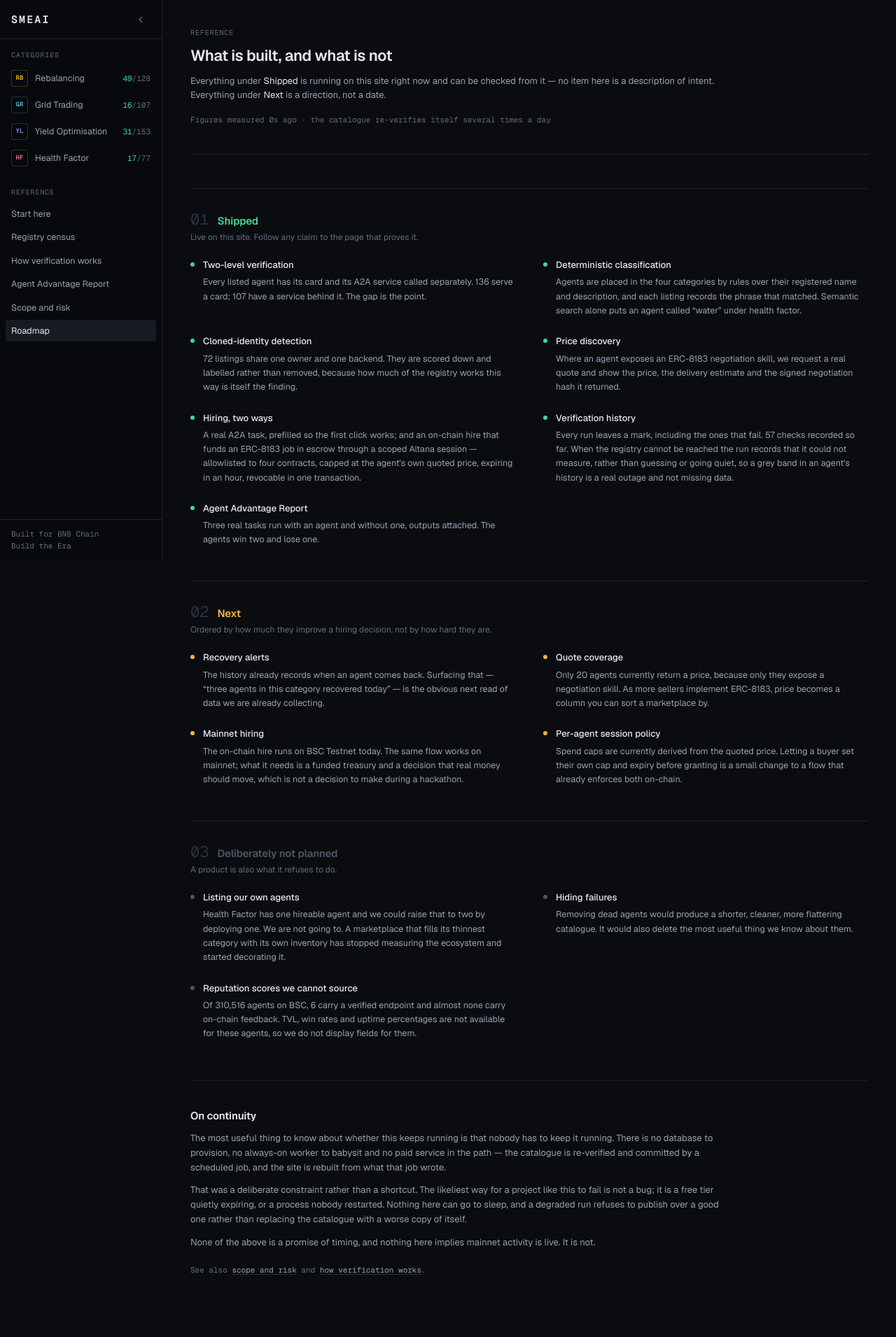
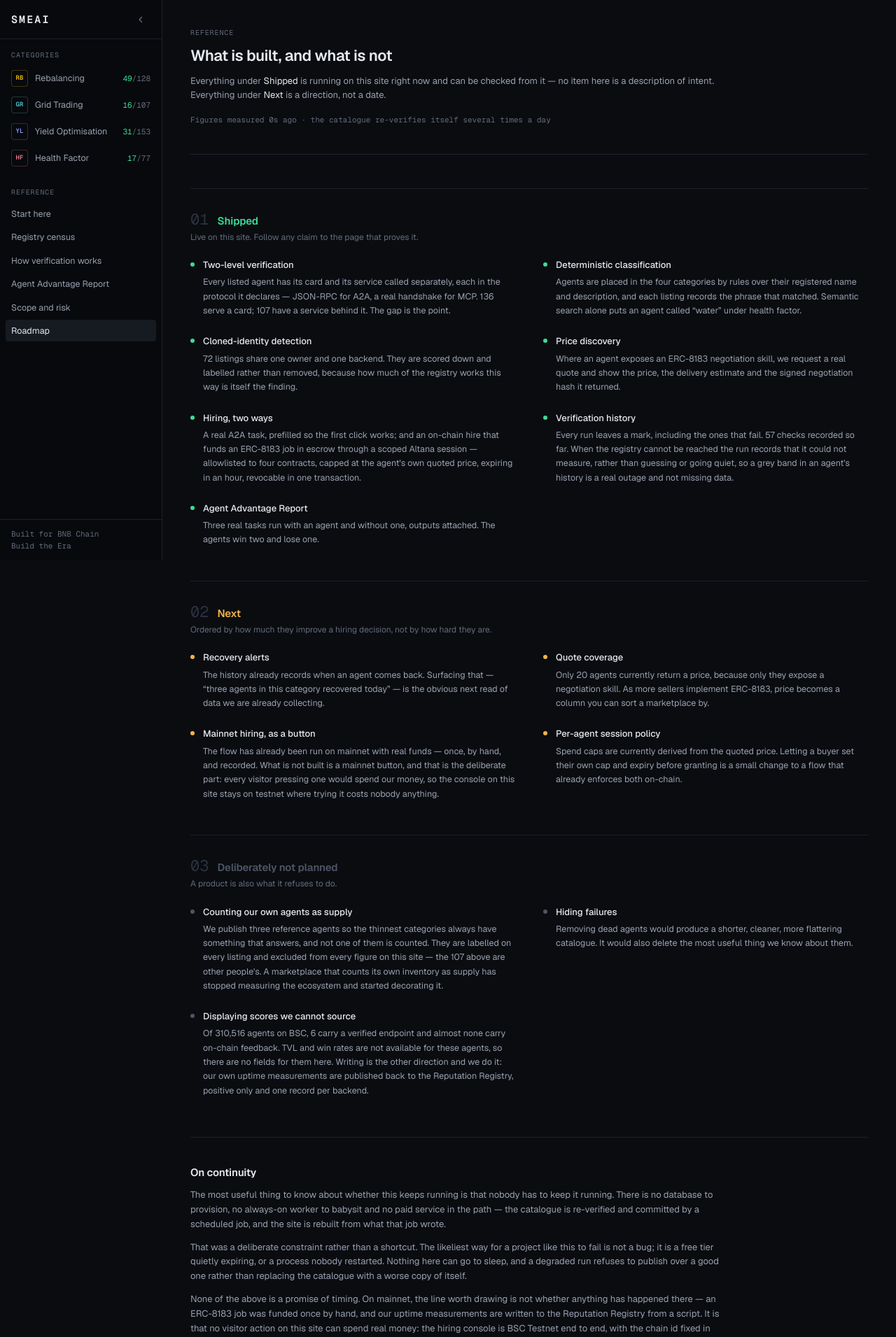
Before and after one commit to Elioz404/SMEAI, a Next.js app: page /roadmap in a window 1280 px wide. Shown: the top 1911 px of the page at 70% size. Built offline with nearby package versions, Linux system fonts and the light colour scheme.

Commit message:
Date screenshots and pin the demo candidate to A2A-capable agents

```diff
--- a/src/app/roadmap/page.tsx
+++ b/src/app/roadmap/page.tsx
@@ -24,7 +24,7 @@ export default function RoadmapPage() {
   const shipped = [
     {
       title: "Two-level verification",
-      body: `Every listed agent has its card and its A2A service called separately. ${t.live} serve a card; ${t.hireable} have a service behind it. The gap is the point.`,
+      body: `Every listed agent has its card and its service called separately, each in the protocol it declares — JSON-RPC for A2A, a real handshake for MCP. ${t.live} serve a card; ${t.hireable} have a service behind it. The gap is the point.`,
     },
     {
       title: "Deterministic classification",
@@ -62,8 +62,8 @@ export default function RoadmapPage() {
       body: `Only ${t.quotes} agents currently return a price, because only they expose a negotiation skill. As more sellers implement ERC-8183, price becomes a column you can sort a marketplace by.`,
     },
     {
-      title: "Mainnet hiring",
-      body: "The on-chain hire runs on BSC Testnet today. The same flow works on mainnet; what it needs is a funded treasury and a decision that real money should move, which is not a decision to make during a hackathon.",
+      title: "Mainnet hiring, as a button",
+      body: "The flow has already been run on mainnet with real funds — once, by hand, and recorded. What is not built is a mainnet button, and that is the deliberate part: every visitor pressing one would spend our money, so the console on this site stays on testnet where trying it costs nobody anything.",
     },
     {
       title: "Per-agent session policy",
@@ -73,16 +73,16 @@ export default function RoadmapPage() {
 
   const notPlanned = [
     {
-      title: "Listing our own agents",
-      body: "Health Factor has one hireable agent and we could raise that to two by deploying one. We are not going to. A marketplace that fills its thinnest category with its own inventory has stopped measuring the ecosystem and started decorating it.",
+      title: "Counting our own agents as supply",
+      body: `We publish three reference agents so the thinnest categories always have something that answers, and not one of them is counted. They are labelled on every listing and excluded from every figure on this site — the ${t.hireable} above are other people's. A marketplace that counts its own inventory as supply has stopped measuring the ecosystem and started decorating it.`,
     },
     {
       title: "Hiding failures",
       body: "Removing dead agents would produce a shorter, cleaner, more flattering catalogue. It would also delete the most useful thing we know about them.",
     },
     {
-      title: "Reputation scores we cannot source",
-      body: `Of ${reg.registered?.toLocaleString("en-US")} agents on BSC, ${reg.endpoint_verified} carry a verified endpoint and almost none carry on-chain feedback. TVL, win rates and uptime percentages are not available for these agents, so we do not display fields for them.`,
+      title: "Displaying scores we cannot source",
+      body: `Of ${reg.registered?.toLocaleString("en-US")} agents on BSC, ${reg.endpoint_verified} carry a verified endpoint and almost none carry on-chain feedback. TVL and win rates are not available for these agents, so there are no fields for them here. Writing is the other direction and we do it: our own uptime measurements are published back to the Reputation Registry, positive only and one record per backend.`,
     },
   ];
 
@@ -145,8 +145,13 @@ export default function RoadmapPage() {
             rather than replacing the catalogue with a worse copy of itself.
           </p>
           <p className="t-body text-t2">
-            None of the above is a promise of timing, and nothing here implies
-            mainnet activity is live. It is not.
+            None of the above is a promise of timing. On mainnet, the line worth
+            drawing is not whether anything has happened there — an ERC-8183 job
+            was funded once by hand, and our uptime measurements are written to
+            the Reputation Registry from a script. It is that no visitor action
+            on this site can spend real money: the hiring console is BSC Testnet
+            end to end, with the chain id fixed in code and no environment
+            variable that moves it.
           </p>
         </div>
         <p className="t-data mt-5 text-t3">
--- a/src/app/scope/page.tsx
+++ b/src/app/scope/page.tsx
@@ -62,7 +62,7 @@ export default function ScopePage() {
         <P>
           For every agent we list: that its declared endpoint resolves to a
           public address, that it serves a parseable agent card, and that the
-          A2A service behind that card answers. We record the status code, the
+          service behind that card answers, in whichever protocol it declares. We record the status code, the
           latency and the response body of each attempt, and keep the history.
         </P>
         <P>
--- a/src/app/start/page.tsx
+++ b/src/app/start/page.tsx
@@ -47,11 +47,21 @@ export default function JudgesPage() {
 
   // Mejor candidato para una demostracion: contratable, con precio cotizado y
   // el mayor trust score. Si ninguno cotiza, vale cualquiera contratable.
+  //
+  // La consola de tareas exige una card A2A, asi que el candidato tambien.
+  // Sin ese filtro el paso prometia "el primer clic manda una tarea real" y
+  // podia enlazar a un servidor MCP, que no tiene consola: hoy el elegido es
+  // A2A por casualidad, con dos MCP empatados a 100 justo detras. El catalogo
+  // se rehace varias veces al dia durante dos semanas de evaluacion, y una
+  // promesa que depende de que orden salga hoy no es una promesa.
+  const canBeAsked = (a: (typeof snapshot.agents)[number]) =>
+    a.hireable && a.probes.some((p) => p.kind === "a2a" && p.valid_card);
+
   const quoted = snapshot.agents
-    .filter((a) => a.hireable && a.service?.quote?.price)
+    .filter((a) => canBeAsked(a) && a.service?.quote?.price)
     .sort((a, b) => b.trust_score - a.trust_score);
   const anyHireable = snapshot.agents
-    .filter((a) => a.hireable)
+    .filter(canBeAsked)
     .sort((a, b) => b.trust_score - a.trust_score);
   const pick = quoted[0] ?? anyHireable[0] ?? null;
   const price = pick ? formatPrice(pick.service?.quote?.price ?? null) : null;
@@ -84,7 +94,7 @@ export default function JudgesPage() {
         {pick ? (
           <>
             <P>
-              <B>{pick.name}</B> answered its A2A service on the last check
+              <B>{pick.name}</B> answered its service on the last check
               {price ? (
                 <>
                   {" "}
@@ -553,7 +563,7 @@ export default function JudgesPage() {
         </P>
         <P>
           What happens then is the same for everyone: we fetch the agent card,
-          then call the A2A service behind it, and publish both results with
+          then call the service behind it, and publish both results with
           their status, latency and timestamp. Expose an ERC-8183 negotiation
           skill and your price appears too.
         </P>
```
Also changed, not shown: 1 other file (tests, documents, lock files or other folders).
